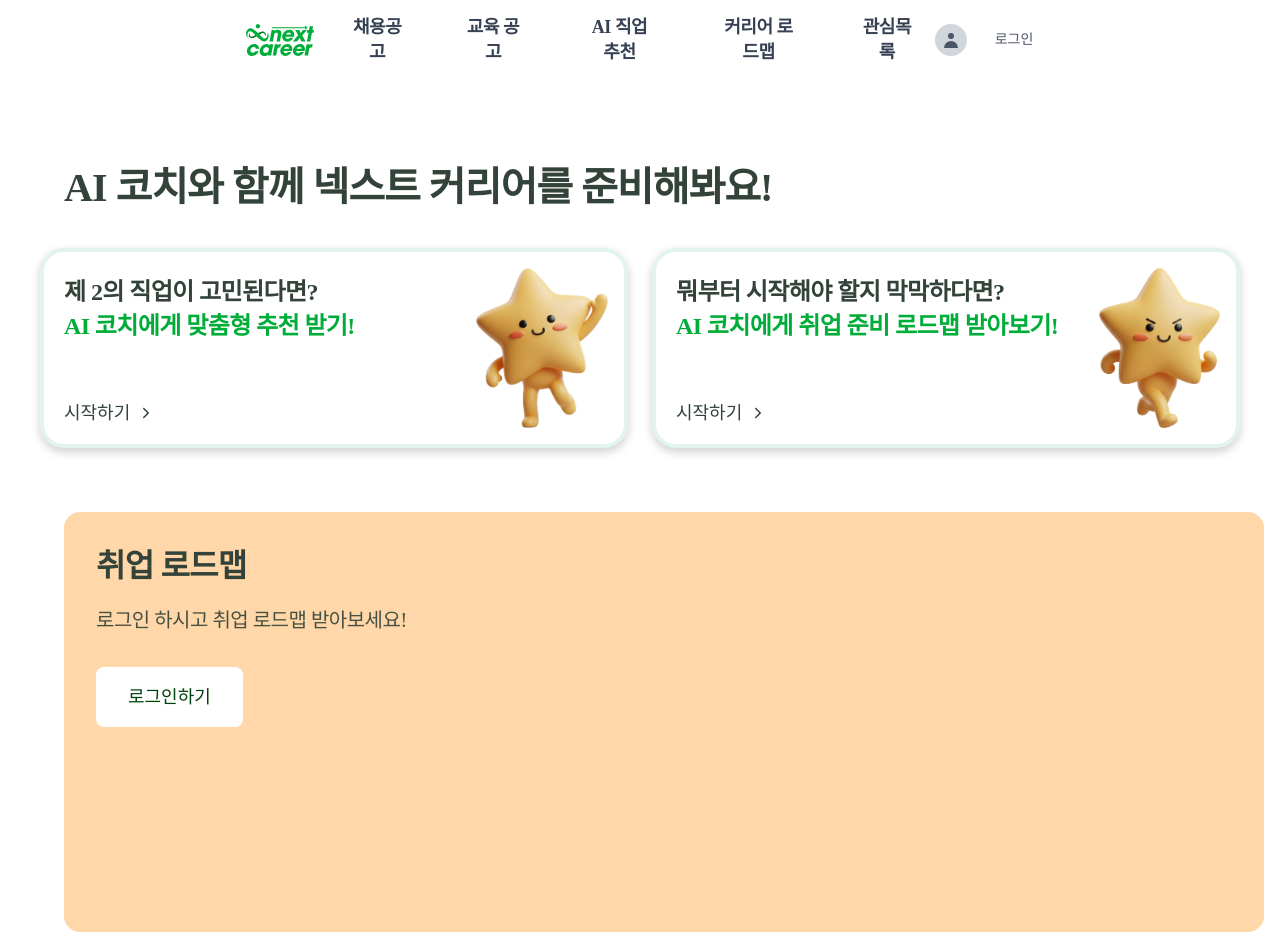
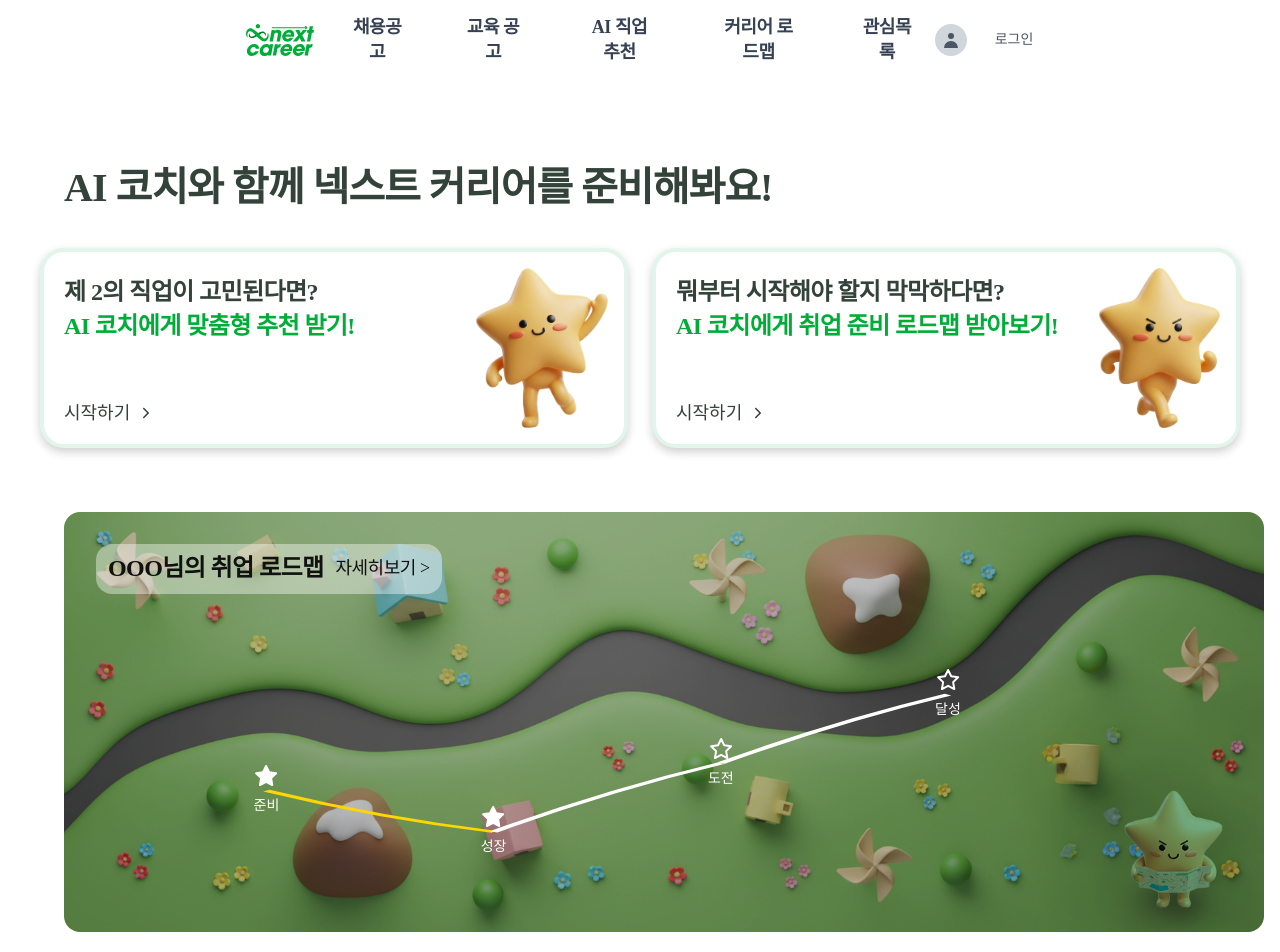
Before and after one commit to seyun31/2025_SEASONTHON_TEAM_42_FE, a Next.js app: page /main in a window 1280 px wide. Shown: the top 952 px of the page. Built offline with nearby package versions, Linux system fonts and the light colour scheme; a web font is replaced by a local one.

Commit message:
feat(main) : 로드맵 퍼블리싱, 별제외

```diff
--- a/src/components/sections/CareerRoadmapSection.tsx
+++ b/src/components/sections/CareerRoadmapSection.tsx
@@ -1,17 +1,130 @@
 'use client';
 
+import { useEffect, useState } from 'react';
+import { getUserData } from '@/lib/auth';
+
+// 별 모양 SVG 컴포넌트
+const StarIcon = ({
+  filled = false,
+  className = '',
+}: {
+  filled?: boolean;
+  className?: string;
+}) => (
+  <svg
+    width="24"
+    height="24"
+    viewBox="0 0 24 24"
+    fill="none"
+    className={className}
+  >
+    <path
+      d="M12 2L15.09 8.26L22 9.27L17 14.14L18.18 21.02L12 17.77L5.82 21.02L7 14.14L2 9.27L8.91 8.26L12 2Z"
+      fill={filled ? 'white' : 'none'}
+      stroke="white"
+      strokeWidth="2"
+      strokeLinejoin="round"
+    />
+  </svg>
+);
+
 export default function CareerRoadmapSection() {
+  const [userName, setUserName] = useState<string>('');
+
+  useEffect(() => {
+    const userData = getUserData();
+    if (userData?.name) {
+      setUserName(userData.name);
+    }
+  }, []);
+
+  const roadmapSteps = [
+    { id: 1, name: '준비', position: { x: 15, y: 60 }, completed: true },
+    { id: 2, name: '성장', position: { x: 35, y: 75 }, completed: true },
+    { id: 3, name: '도전', position: { x: 55, y: 50 }, completed: false },
+    { id: 4, name: '달성', position: { x: 75, y: 25 }, completed: false },
+  ];
+
   return (
     <section className="w-full px-4 py-8">
       <div className="max-w-[1200px] mx-auto">
-        <div className="relative bg-orange-200 rounded-2xl p-8 text-gray-80 overflow-hidden h-[420px] w-[1200px] flex-shrink-0">
-          <h2 className="text-title-large mb-4">취업 로드맵</h2>
-          <p className="text-body-large-regular mb-8 opacity-90">
-            로그인 하시고 취업 로드맵 받아보세요!
-          </p>
-          <button className="bg-white text-primary-600 px-8 py-4 rounded-lg font-medium hover:bg-gray-50 transition-colors">
-            로그인하기
-          </button>
+        <div
+          className="relative rounded-2xl p-8 text-white overflow-hidden h-[420px] w-[1200px] flex-shrink-0"
+          style={{
+            backgroundImage: 'url(/assets/Icons/roadmap_bg.png)',
+            backgroundSize: 'cover',
+            backgroundPosition: 'center',
+            backgroundRepeat: 'no-repeat',
+          }}
+        >
+          {/* 배경 오버레이 */}
+          <div className="absolute inset-0 bg-black/20 rounded-2xl"></div>
+
+          {/* 콘텐츠 */}
+          <div className="relative z-10 h-full flex flex-col">
+            {/* 헤더 */}
+            <div className="flex items-center justify-between mb-8">
+              <div className="bg-white/40 rounded-2xl px-3 py-2 flex items-center gap-3 ">
+                <span className="text-black text-title-medium">
+                  {userName
+                    ? `${userName}님의 취업 로드맵`
+                    : 'OOO님의 취업 로드맵'}
+                </span>
+                <span className="text-black text-body-medium-medium">
+                  자세히보기 &gt;
+                </span>
+              </div>
+            </div>
+
+            {/* 로드맵 차트 */}
+            <div className="flex-1 relative">
+              <svg
+                className="absolute inset-0 w-full h-full"
+                viewBox="0 0 100 100"
+                preserveAspectRatio="none"
+              >
+                {/* 연결선들 */}
+                <path
+                  d="M 15 60 Q 25 70 35 75"
+                  stroke="#FFD700"
+                  strokeWidth="0.8"
+                  fill="none"
+                />
+                <path
+                  d="M 35 75 Q 45 60 55 50"
+                  stroke="white"
+                  strokeWidth="0.8"
+                  fill="none"
+                />
+                <path
+                  d="M 55 50 Q 65 35 75 25"
+                  stroke="white"
+                  strokeWidth="0.8"
+                  fill="none"
+                />
+              </svg>
+
+              {/* 로드맵 단계들 */}
+              {roadmapSteps.map((step) => (
+                <div
+                  key={step.id}
+                  className="absolute flex flex-col items-center"
+                  style={{
+                    left: `${step.position.x}%`,
+                    top: `${step.position.y}%`,
+                    transform: 'translate(-50%, -50%)',
+                  }}
+                >
+                  <div className="mb-2">
+                    <StarIcon filled={step.completed} className="w-6 h-6" />
+                  </div>
+                  <span className="text-white text-sm font-medium">
+                    {step.name}
+                  </span>
+                </div>
+              ))}
+            </div>
+          </div>
         </div>
       </div>
     </section>
```
